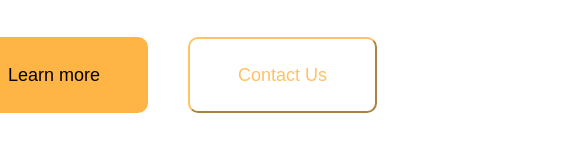
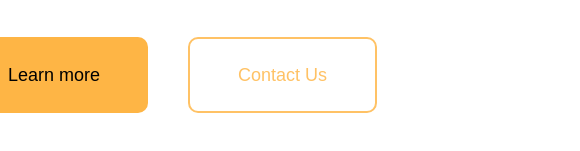
Before and after one commit to btrx/al-nasr, a plain HTML site: page index.html in a window 1280 px wide. Shown: the part 1564-1715 px from the top of the page, 700-1280 px from the left. Drawn offline with Linux system fonts and the light colour scheme; a web font is replaced by a local one.

Commit message:
fixig border

```diff
--- a/css/style.css
+++ b/css/style.css
@@ -117,6 +117,8 @@ main {
     line-height: 4;
     border: 1;
     border-color: #FFC265;
+    border-style: solid;
+    box-shadow: none;
     padding: 0px 48px;
     border-radius: 10px;
     font-size: large;
```
